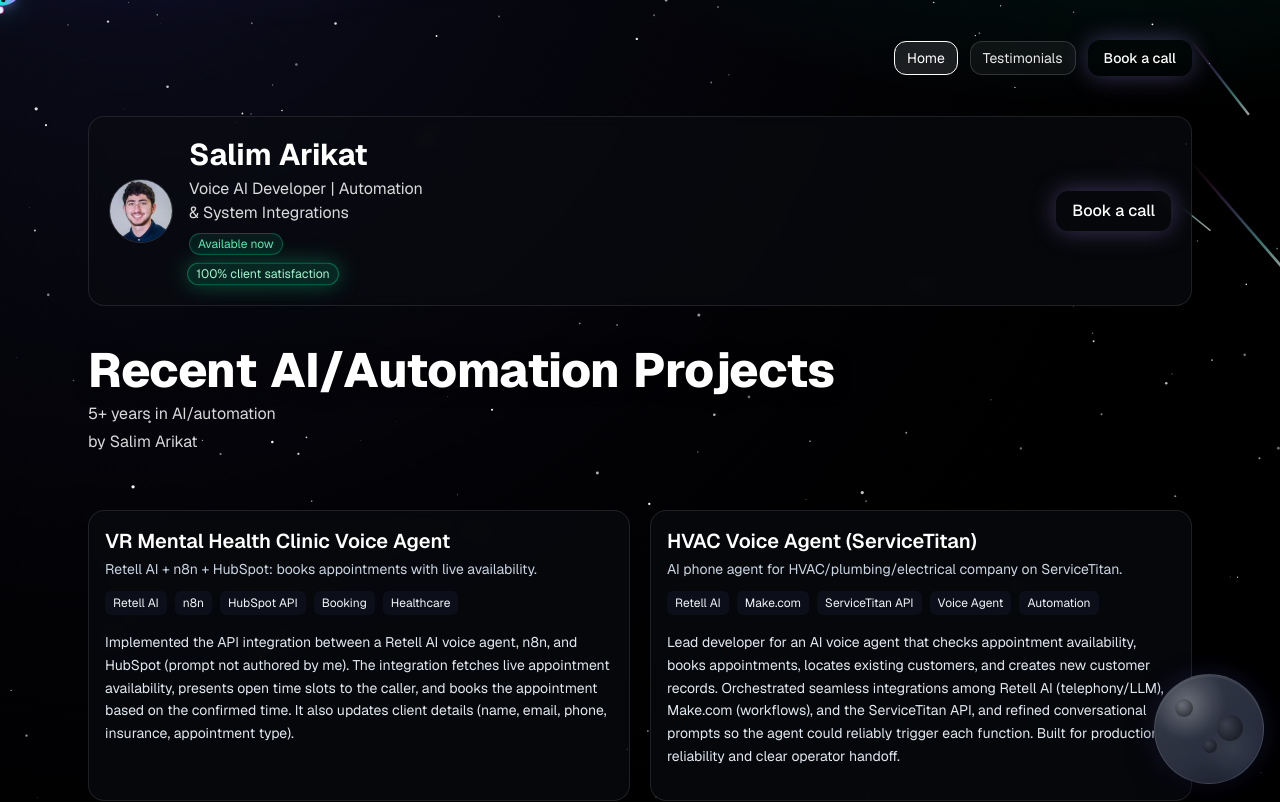
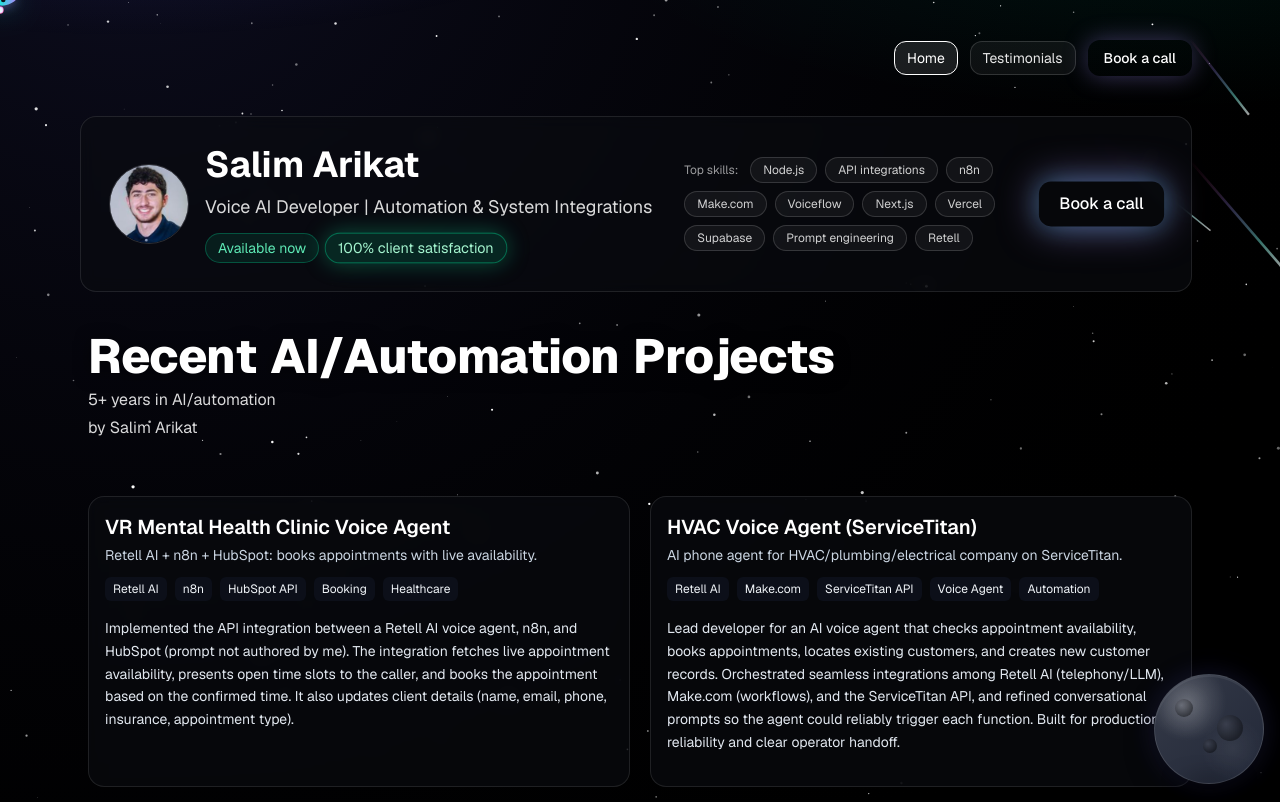
Before and after one commit to L-eem/Portfolio, a Next.js app in the folder private-portfolio/: page / in a window 1280 px wide. Shown: the top 802 px of the page. Built offline with nearby package versions, Linux system fonts and the light colour scheme.

Commit message:
new additions

```diff
--- a/private-portfolio/app/globals.css
+++ b/private-portfolio/app/globals.css
@@ -83,6 +83,13 @@ body {
   50% { box-shadow: 0 0 24px rgba(16,185,129,0.45); transform: translateZ(0) scale(1.03); }
 }
 .badge-glow { animation: glow-pulse 2.4s ease-in-out infinite; }
+
+/* CTA glow */
+@keyframes cta-breathe {
+  0%, 100% { box-shadow: 0 0 24px rgba(167,139,250,0.35), 0 0 0 rgba(0,245,212,0); transform: translateZ(0); }
+  50% { box-shadow: 0 0 40px rgba(167,139,250,0.6), 0 0 26px rgba(0,245,212,0.25); transform: translateZ(0) scale(1.02); }
+}
+.cta-glow { animation: cta-breathe 2.2s ease-in-out infinite; }
 
 @keyframes flame-flicker {
   0%, 100% { transform: scaleY(0.9) scaleX(0.95); opacity: 0.85; }
--- a/private-portfolio/app/page.tsx
+++ b/private-portfolio/app/page.tsx
@@ -99,23 +99,43 @@ export default function Home() {
 
         {/* Upwork-style profile header */}
         <section className="mx-auto w-full max-w-6xl px-4 md:px-6 mt-6 md:mt-10">
-          <div className="flex flex-col md:flex-row items-start md:items-center gap-5 rounded-2xl border border-white/10 bg-[color:rgb(10_12_18_/0.6)] p-5 backdrop-blur-sm">
+          <div className="flex flex-col md:grid md:grid-cols-[auto,1fr,auto] items-start md:items-center gap-6 md:gap-8 rounded-2xl border border-white/10 bg-[color:rgb(10_12_18_/0.6)] p-5 md:p-7 backdrop-blur-sm md:-ml-2">
             <div className="flex items-center gap-4">
               <img
                 src="/pfp.jpeg"
                 alt="Salim Arikat"
-                className="h-16 w-16 rounded-full object-cover border border-white/15"
+                className="h-16 w-16 md:h-20 md:w-20 rounded-full object-cover border border-white/15"
               />
               <div>
-                <h1 className="text-2xl md:text-3xl font-bold text-white">Salim Arikat</h1>
-                <p className="mt-1 text-sm md:text-base text-white/85">Voice AI Developer | Automation & System Integrations</p>
-                <div className="mt-2 flex flex-wrap items-center gap-2 text-xs">
-                  <span className="rounded-full border border-emerald-400/30 bg-emerald-400/10 px-2 py-0.5 text-emerald-300">Available now</span>
-                  <span className="badge-glow rounded-full border border-emerald-400/40 bg-emerald-400/15 px-2 py-0.5 text-emerald-200">100% client satisfaction</span>
+                <h1 className="text-2xl md:text-4xl font-bold text-white">Salim Arikat</h1>
+                <p className="mt-2 text-sm md:text-lg text-white/85">Voice AI Developer | Automation & System Integrations</p>
+                <div className="mt-3 md:mt-3 flex flex-wrap md:flex-nowrap items-center gap-2 text-xs md:text-sm whitespace-nowrap">
+                  <span className="rounded-full border border-emerald-400/30 bg-emerald-400/10 px-2 py-0.5 md:px-3 md:py-1 text-emerald-300">Available now</span>
+                  <span className="badge-glow rounded-full border border-emerald-400/40 bg-emerald-400/15 px-2 py-0.5 md:px-3 md:py-1 text-emerald-200">100% client satisfaction</span>
                 </div>
               </div>
             </div>
-            <div className="md:ml-auto w-full flex items-center justify-center md:justify-end gap-3">
+            {/* Desktop skills row to utilize space */}
+            <div className="hidden md:flex md:col-start-2 items-center justify-start gap-2 flex-wrap">
+              <span className="text-xs text-white/60 mr-1">Top skills:</span>
+              {[
+                'Node.js',
+                'API integrations',
+                'n8n',
+                'Make.com',
+                'Voiceflow',
+                'Next.js',
+                'Vercel',
+                'Supabase',
+                'Prompt engineering',
+                'Retell',
+              ].map((s) => (
+                <span key={s} className="rounded-full border border-white/15 bg-white/5 px-3 py-1 text-xs text-white/80">
+                  {s}
+                </span>
+              ))}
+            </div>
+            <div className="md:ml-0 w-full md:w-auto mt-3 md:mt-0 flex items-center justify-center md:justify-end gap-3 md:gap-4 md:col-start-3">
               <span
                 onMouseEnter={(e) => {
                   const r = (e.currentTarget as HTMLSpanElement).getBoundingClientRect();
@@ -123,7 +143,7 @@ export default function Home() {
                 }}
                 onMouseLeave={() => setMagnetTarget(null)}
               >
-                <NeoButton href="/contact">Book a call</NeoButton>
+                <NeoButton href="/contact" className="cta-glow px-5 py-2.5">Book a call</NeoButton>
               </span>
             </div>
           </div>
--- a/private-portfolio/components/NeoButton.tsx
+++ b/private-portfolio/components/NeoButton.tsx
@@ -1,12 +1,13 @@
 'use client';
 
-export default function NeoButton({ children, href }: { children: React.ReactNode; href?: string }) {
-  const className =
+export default function NeoButton({ children, href, className: extra }: { children: React.ReactNode; href?: string; className?: string }) {
+  const base =
     "relative inline-flex items-center justify-center rounded-xl px-4 py-2 font-medium " +
     "bg-gradient-to-r from-[--color-iris-500] via-[--color-plasma-500] to-[--color-aqua-400] text-white " +
     "shadow-[0_0_24px_rgba(167,139,250,0.35)] transition " +
     "hover:shadow-[0_0_40px_rgba(167,139,250,0.55)] focus:outline-none " +
     "animate-gradient-x";
+  const className = extra ? base + " " + extra : base;
   if (href) {
     return (
       <a href={href} className={className}>
```
